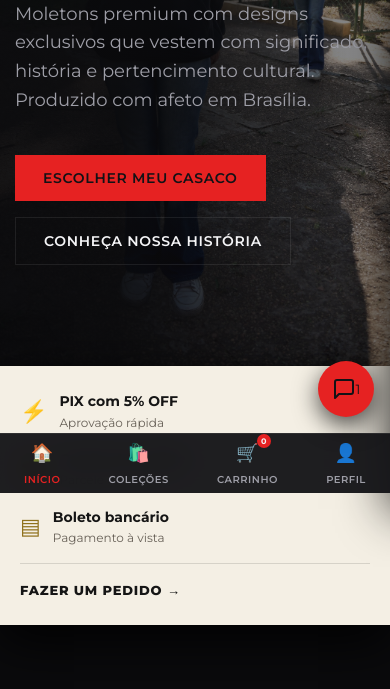
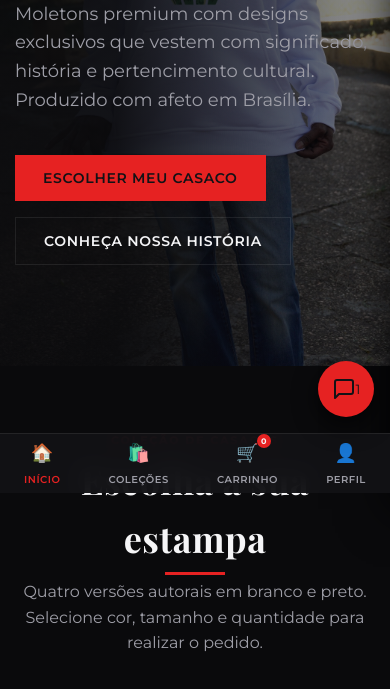
Before and after one commit to rick-pedrinha/site-marilene-ecommerce, a website: page index.html in a window 390 px wide. Shown: the part 351-1040 px from the top of the page. Drawn offline with nearby package versions, Linux system fonts and the light colour scheme; a web font is replaced by a local one.

Commit message:
Reposiciona destaque e formas de pagamento

```diff
--- a/index.html
+++ b/index.html
@@ -9,7 +9,7 @@
     <link rel="preconnect" href="https://fonts.googleapis.com">
     <link rel="preconnect" href="https://fonts.gstatic.com" crossorigin>
     <link href="https://fonts.googleapis.com/css2?family=Montserrat:wght@300;400;500;600;700;800;900&family=Outfit:wght@300;400;500;600;700;800&family=Playfair+Display:ital,wght@0,400;0,600;0,700;1,400&display=swap" rel="stylesheet">
-    <link rel="stylesheet" href="styles.css?v=20260716-3">
+    <link rel="stylesheet" href="styles.css?v=20260716-4">
 </head>
 <body>
 
@@ -65,22 +65,6 @@
                 </div>
             </section>
 
-            <section class="purchase-confidence" aria-label="Formas de pagamento e compra">
-                <div class="purchase-confidence-item">
-                    <span class="confidence-icon">⚡</span>
-                    <div><strong>PIX com 5% OFF</strong><span>Aprovação rápida</span></div>
-                </div>
-                <div class="purchase-confidence-item">
-                    <span class="confidence-icon">💳</span>
-                    <div><strong>Cartão de crédito</strong><span>Parcele em até 6x</span></div>
-                </div>
-                <div class="purchase-confidence-item">
-                    <span class="confidence-icon">▤</span>
-                    <div><strong>Boleto bancário</strong><span>Pagamento à vista</span></div>
-                </div>
-                <a href="#produtos" class="confidence-cta">Fazer um pedido →</a>
-            </section>
-
             <!-- Vitrine de Produtos / Coleções -->
             <section class="products-section" id="produtos">
                 <div class="section-container">
@@ -96,6 +80,21 @@
             </section>
 
             <section class="campaign-section" id="campanha">
+                <section class="purchase-confidence" aria-label="Formas de pagamento e compra">
+                    <div class="purchase-confidence-item">
+                        <span class="confidence-icon">⚡</span>
+                        <div><strong>PIX com 5% OFF</strong><span>Aprovação rápida</span></div>
+                    </div>
+                    <div class="purchase-confidence-item">
+                        <span class="confidence-icon">💳</span>
+                        <div><strong>Cartão de crédito</strong><span>Parcele em até 6x</span></div>
+                    </div>
+                    <div class="purchase-confidence-item">
+                        <span class="confidence-icon">▤</span>
+                        <div><strong>Boleto bancário</strong><span>Pagamento à vista</span></div>
+                    </div>
+                    <a href="#produtos" class="confidence-cta">Fazer um pedido →</a>
+                </section>
                 <div class="campaign-heading">
                     <span class="section-kicker">MARILENE VESTE MARILENE</span>
                     <h2>Corpo, memória e presença</h2>
@@ -971,6 +970,6 @@
     </div>
 
     <!-- Script de lógica -->
-    <script src="app.js?v=20260716-3"></script>
+    <script src="app.js?v=20260716-4"></script>
 </body>
 </html>
--- a/styles.css
+++ b/styles.css
@@ -305,9 +305,9 @@ input:focus, select:focus, textarea:focus {
     position: relative;
     height: 85vh;
     min-height: 550px;
-    background-image: url('assets/marilene_black_double.jpg');
+    background-image: url('assets/marilene_white_front.jpg');
     background-size: cover;
-    background-position: center 34%;
+    background-position: center 12%;
     display: flex;
     align-items: center;
     padding-top: 80px;
@@ -359,8 +359,8 @@ input:focus, select:focus, textarea:focus {
 }
 
 .purchase-confidence {
-    max-width: 1160px;
-    margin: -34px auto 0;
+    width: 100%;
+    margin: 0 0 56px;
     position: relative;
     z-index: 3;
     background: #f4efe4;
@@ -2223,7 +2223,7 @@ input:focus, select:focus, textarea:focus {
 /* Responsive fixes */
 @media (max-width: 900px) {
     .purchase-confidence {
-        margin: 0;
+        margin: 0 0 44px;
         border-radius: 0;
         grid-template-columns: repeat(3, 1fr);
     }
@@ -2277,7 +2277,7 @@ input:focus, select:focus, textarea:focus {
         padding: 60px 15px;
     }
 
-    .purchase-confidence { grid-template-columns: 1fr; padding: 24px 20px; gap: 16px; }
+    .purchase-confidence { grid-template-columns: 1fr; padding: 24px 20px; gap: 16px; margin-bottom: 36px; }
     .confidence-cta { grid-column: auto; text-align: left; border-top: 1px solid rgba(0,0,0,.12); padding-top: 16px; }
     .products-grid { grid-template-columns: 1fr; gap: 24px; }
     .product-card-footer { align-items: flex-end; gap: 12px; }
```
